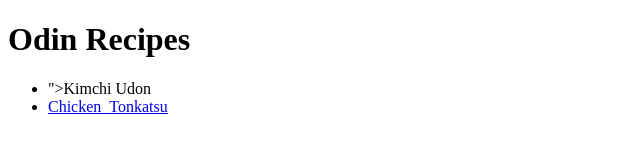
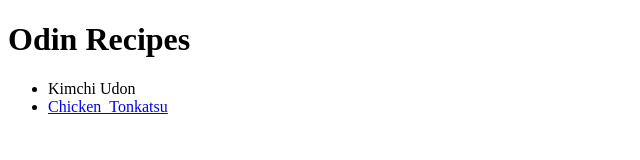
Before and after one commit to MioKh/odin-recipes, a plain HTML site: page index.html in a window 1280 px wide. Shown: the full height of the page, 0-640 px from the left. Drawn offline with Linux system fonts and the light colour scheme.

Commit message:
finally fixed the problem

```diff
--- a/index.html
+++ b/index.html
@@ -9,7 +9,7 @@
 <body>
     <h1>Odin Recipes</h1>
     <ul>
-        <li><a href="./recipes/Kimchi_Udon.html"></a>">Kimchi Udon</a></li>
+        <li><a href="./recipes/Kimchi_Udon.html"></a>Kimchi Udon</a></li>
         <li><a href="./recipes/Chicken_Tonkatsu.html">Chicken_Tonkatsu</a></li>
     </ul>
 </body>
```
